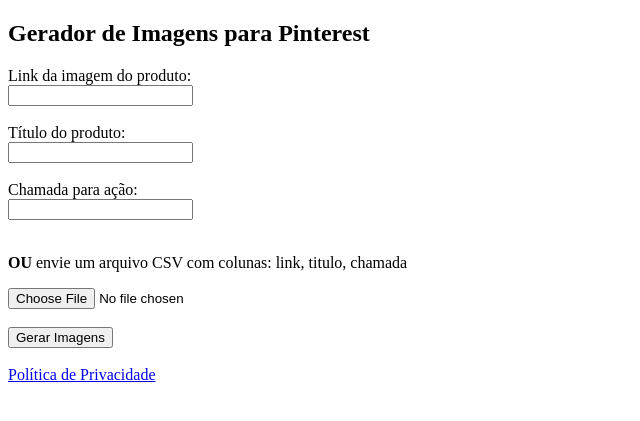
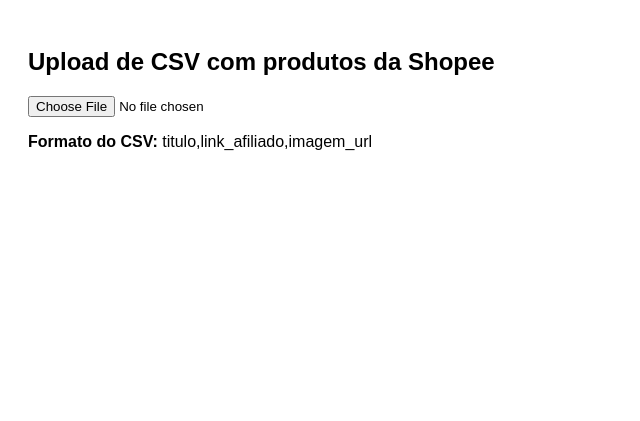
Before and after one commit to Francil11/testes-site, a Flask app: page / in a window 1280 px wide. Shown: the top 421 px of the page, without its empty margins (0-640 px from the left). Run offline with Flask 3, Linux system fonts and the light colour scheme.

Commit message:
Update index.html

```diff
--- a/templates/index.html
+++ b/templates/index.html
@@ -1,27 +1,115 @@
 <!DOCTYPE html>
-<html lang="pt-br">
+<html lang="pt-BR">
 <head>
-    <meta charset="UTF-8">
-    <title>Gerador de Imagens Shopee</title>
+  <meta charset="UTF-8">
+  <title>Divulgador de Produtos Shopee</title>
+  <style>
+    body {
+      font-family: sans-serif;
+      padding: 20px;
+    }
+    .produto {
+      border: 1px solid #ddd;
+      border-radius: 10px;
+      padding: 12px;
+      margin: 10px;
+      max-width: 300px;
+    }
+
+    .produto img {
+      width: 100%;
+      border-radius: 8px;
+    }
+
+    .pinterest-btn {
+      background-color: #bd081c;
+      color: white;
+      border: none;
+      padding: 8px 12px;
+      border-radius: 6px;
+      cursor: pointer;
+      margin-top: 10px;
+    }
+
+    .pinterest-btn:hover {
+      background-color: #8c0615;
+    }
+
+    #produtos {
+      display: flex;
+      flex-wrap: wrap;
+      gap: 20px;
+    }
+  </style>
 </head>
 <body>
-    <h2>Gerador de Imagens para Pinterest</h2>
-    <form method="POST" enctype="multipart/form-data">
-        <label>Link da imagem do produto:</label><br>
-        <input type="text" name="link"><br><br>
 
-        <label>Título do produto:</label><br>
-        <input type="text" name="titulo"><br><br>
+  <h2>Upload de CSV com produtos da Shopee</h2>
+  <input type="file" id="csvInput" accept=".csv" />
+  <p><strong>Formato do CSV:</strong> titulo,link_afiliado,imagem_url</p>
 
-        <label>Chamada para ação:</label><br>
-        <input type="text" name="chamada"><br><br>
+  <div id="produtos"></div>
 
-        <p><b>OU</b> envie um arquivo CSV com colunas: link, titulo, chamada</p>
-        <input type="file" name="csv_file" accept=".csv"><br><br>
+  <script>
+    document.getElementById("csvInput").addEventListener("change", function (event) {
+      const file = event.target.files[0];
+      const reader = new FileReader();
 
-        <button type="submit">Gerar Imagens</button>
-    </form>
+      reader.onload = function (e) {
+        const linhas = e.target.result.split("\n").slice(1); // pula cabeçalho
+        const container = document.getElementById("produtos");
+        container.innerHTML = "";
 
-    <br><a href="/politica-de-privacidade">Política de Privacidade</a>
+        linhas.forEach(linha => {
+          const [titulo, link, imagem] = linha.split(",").map(v => v.trim());
+
+          if (titulo && link && imagem) {
+            const card = document.createElement("div");
+            card.className = "produto";
+            card.innerHTML = `
+              <h3>${titulo}</h3>
+              <img src="${imagem}" alt="${titulo}">
+              <button class="pinterest-btn" onclick="publicarNoPinterest('${link}', '${imagem}', '${titulo}')">📌 Publicar no Pinterest</button>
+            `;
+            container.appendChild(card);
+          }
+        });
+      };
+
+      reader.readAsText(file);
+    });
+
+    async function publicarNoPinterest(produtoLink, imagemURL, titulo) {
+      const token = "SEU_TOKEN_AQUI"; // Substitua pelo token assim que for liberado
+      const board_id = "santosfrancil/skincare"; // Seu board no Pinterest
+
+      const response = await fetch("https://api.pinterest.com/v5/pins", {
+        method: "POST",
+        headers: {
+          "Authorization": `Bearer ${token}`,
+          "Content-Type": "application/json"
+        },
+        body: JSON.stringify({
+          board_id: board_id,
+          title: titulo,
+          alt_text: titulo,
+          link: produtoLink,
+          media_source: {
+            source_type: "image_url",
+            url: imagemURL
+          }
+        })
+      });
+
+      const result = await response.json();
+
+      if (response.ok) {
+        alert("✅ Publicado com sucesso no Pinterest!");
+      } else {
+        alert("❌ Erro: " + result.message);
+        console.error(result);
+      }
+    }
+  </script>
 </body>
 </html>
```
